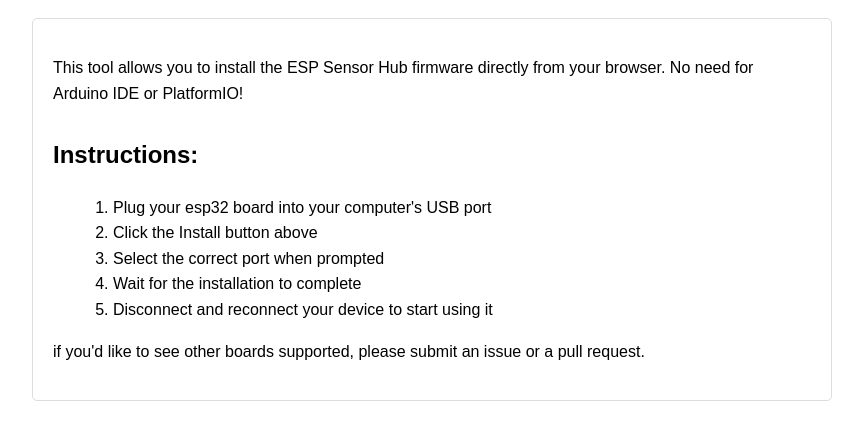
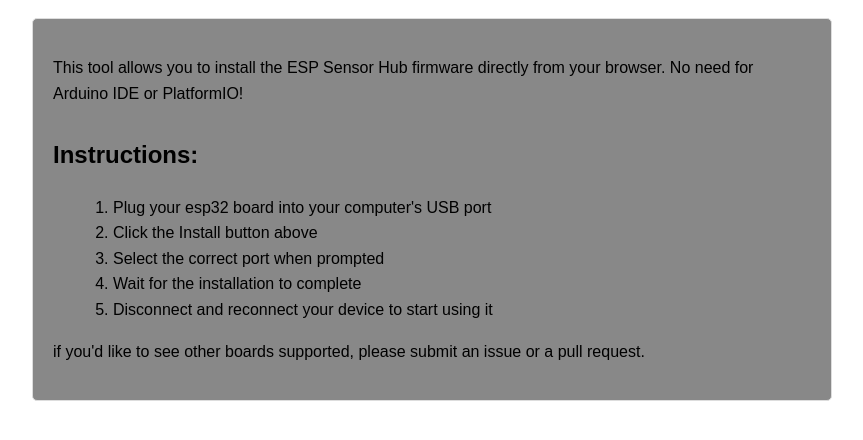
Before and after one commit to klawed/esp-sensor-hub, a plain HTML site: page docs/index.html in a window 1280 px wide. Shown: the part 96-536 px from the top of the page, without its empty margins (208-1071 px from the left). Drawn offline with Linux system fonts and the light colour scheme.

Commit message:
Update index.html

```diff
--- a/docs/index.html
+++ b/docs/index.html
@@ -20,6 +20,7 @@
       border-radius: 5px;
       padding: 20px;
       margin-top: 20px;
+      background:#888888;
     }
     .instructions {
       margin-top: 30px;
```
